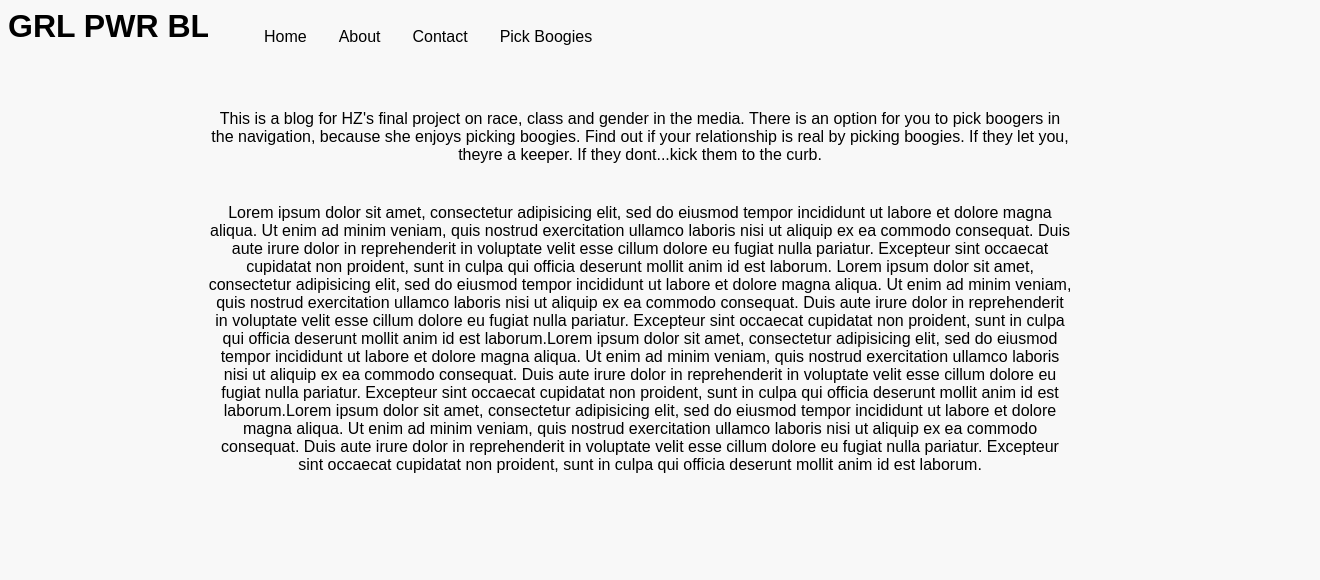
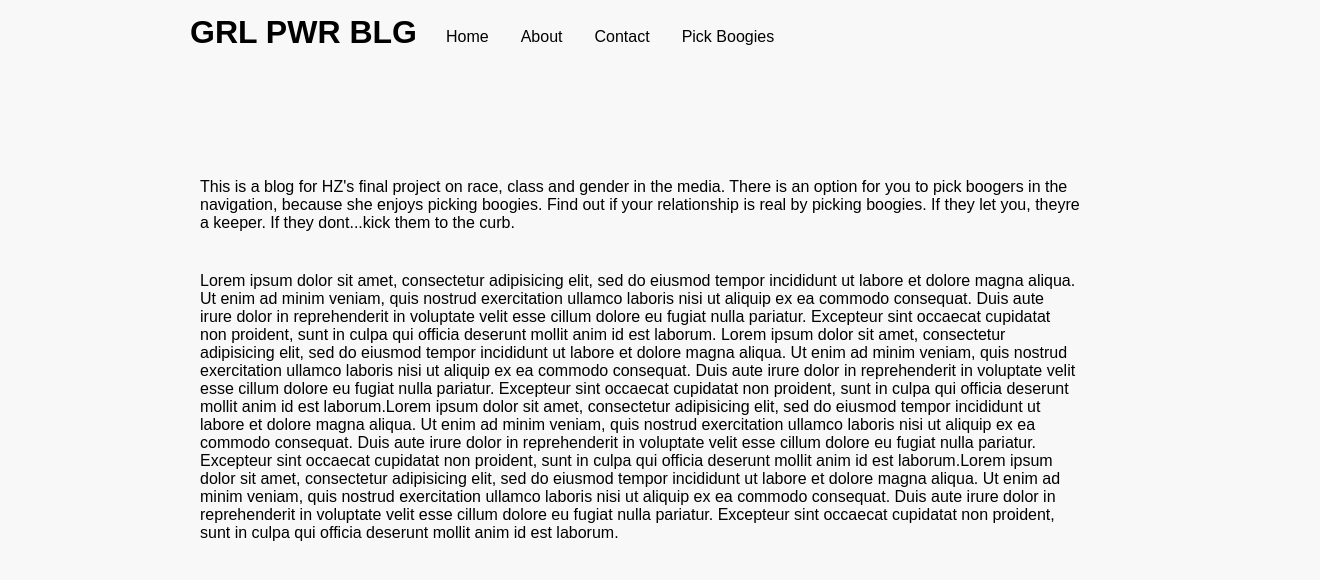
Before and after one commit to kellymp/HZ271, a plain HTML site: page index.html in a window 1280 px wide. Shown: the whole page, 1320 px wide, since content can reach past the window. Drawn offline with Linux system fonts and the light colour scheme; a web font is replaced by a local one.

Commit message:
Add margin

```diff
--- a/style.css
+++ b/style.css
@@ -1,7 +1,9 @@
 body{
 	background: #F8F8F8;
 	font-family: 'News Cycle', sans-serif;
-	text-align: center;
+	text-align: left;
+    margin-right: 200px;
+    margin-left: 200px;
 }
 
 ul {
@@ -10,7 +12,7 @@ ul {
     margin-left: 200px;
     overflow: hidden;
     background-color: #F8F8F8;
-    position: fixed;
+    position: re;
     top: 0;
     width: 100%;
 }
@@ -35,8 +37,8 @@ li a:hover:not(.active) {
 }
 
 p {
-	margin-left: 200px;
-	margin-right: 200px;
+	/*margin-left: 200px;
+	margin-right: 200px;*/
 	margin-bottom: 40px;
 }
 
@@ -47,6 +49,7 @@ p {
 }
 
 #container {
+    margin-left: -10px;
     margin-bottom: 50px; }
 
 
```
